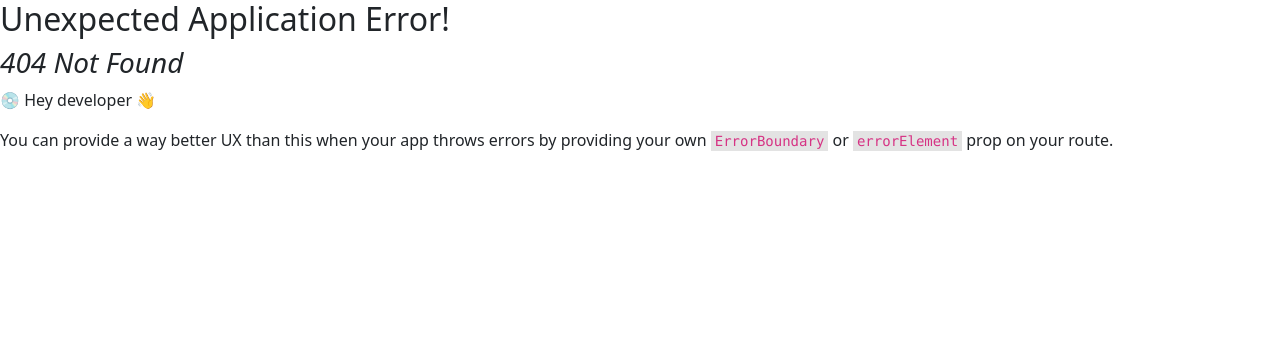
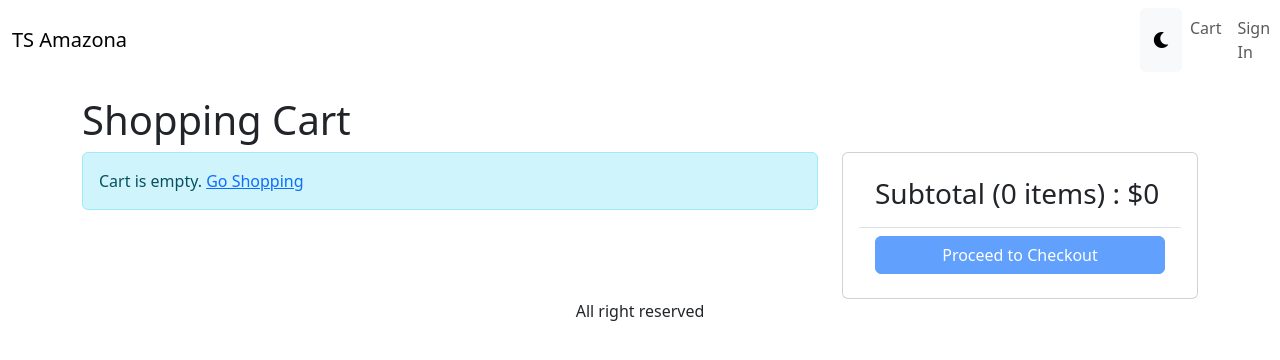
Before and after one commit to dev-jay-tech-ai/ts-ecommerce, a React (Vite) app in the folder frontend/: page /cart in a window 1280 px wide. Before the commit this address had no page. Shown: the top 360 px of the page. Built offline with nearby package versions, Linux system fonts and the light colour scheme.

Commit message:
Create cart page

```diff
--- a/frontend/src/App.tsx
+++ b/frontend/src/App.tsx
@@ -4,6 +4,7 @@
 import { LinkContainer } from 'react-router-bootstrap'
 import { Store } from './Store'
 import { ToastContainer } from 'react-toastify'
+import 'react-toastify/dist/ReactToastify.css'
 
 function App() {
   const { state: { mode, cart }, dispatch } = useContext(Store)
--- a/frontend/src/index.css
+++ b/frontend/src/index.css
@@ -20,3 +20,7 @@
 img.large {
   max-width: 100%;
 }
+
+img.thumbnail {
+  height: 80px;
+}
--- a/frontend/src/main.tsx
+++ b/frontend/src/main.tsx
@@ -14,13 +14,14 @@
 import { ReactQueryDevtools } from '@tanstack/react-query-devtools'
 import { QueryClient, QueryClientProvider } from '@tanstack/react-query'
 import { StoreProvider } from './Store.tsx'
+import CartPage from './pages/CartPage.tsx'
 
 const router = createBrowserRouter(
   createRoutesFromElements(
     <Route path='/' element={<App />}>
       <Route index={true} element={<HomePage />} />
       <Route path='product/:slug' element={<ProductPage />} />
-      {/* <Route path='dashboard' element={<Dashboard />} /> */}
+      <Route path='cart' element={<CartPage />} />
     </Route>
   )
 )
--- /dev/null
+++ b/frontend/src/pages/CartPage.tsx
@@ -0,0 +1,129 @@
+import { useContext } from 'react'
+import { Button, Card, Col, ListGroup, Row } from 'react-bootstrap'
+import { Helmet } from 'react-helmet-async'
+import { Link, useNavigate } from 'react-router-dom'
+import { toast } from 'react-toastify'
+import MessageBox from '../components/MessageBox'
+import { Store } from '../Store'
+import { CartItem } from '../types/Cart'
+
+export default function CartPage() {
+  const navigate = useNavigate()
+
+  const {
+    state: {
+      mode,
+      cart: { cartItems },
+    },
+    dispatch,
+  } = useContext(Store)
+
+  const updateCartHandler = (item: CartItem, quantity: number) => {
+    if (item.countInStock < quantity) {
+      toast.warn('Sorry. Product is out of stock')
+      return
+    }
+    dispatch({
+      type: 'CART_ADD_ITEM',
+      payload: { ...item, quantity },
+    })
+  }
+  const checkoutHandler = () => {
+    navigate('/signin?redirect=/shipping')
+  }
+  const removeItemHandler = (item: CartItem) => {
+    dispatch({ type: 'CART_REMOVE_ITEM', payload: item })
+  }
+
+  return (
+    <div>
+      <Helmet>
+        <title>Shopping Cart</title>
+      </Helmet>
+      <h1>Shopping Cart</h1>
+      <Row>
+        <Col md={8}>
+          {cartItems.length === 0 ? (
+            <MessageBox>
+              Cart is empty. <Link to="/">Go Shopping</Link>
+            </MessageBox>
+          ) : (
+            <ListGroup>
+              {cartItems.map((item: CartItem) => (
+                <ListGroup.Item key={item._id}>
+                  <Row className="align-items-center">
+                    <Col md={4}>
+                      <img
+                        src={item.image}
+                        alt={item.name}
+                        className="img-fluid rounded thumbnail"
+                      ></img>{' '}
+                      <Link to={`/product/${item.slug}`}>{item.name}</Link>
+                    </Col>
+                    <Col md={3}>
+                      <Button
+                        onClick={() =>
+                          updateCartHandler(item, item.quantity - 1)
+                        }
+                        variant={mode}
+                        disabled={item.quantity === 1}
+                      >
+                        <i className="fas fa-minus-circle"></i>
+                      </Button>{' '}
+                      <span>{item.quantity}</span>
+                      <Button
+                        variant={mode}
+                        onClick={() =>
+                          updateCartHandler(item, item.quantity + 1)
+                        }
+                        disabled={item.quantity === item.countInStock}
+                      >
+                        <i className="fas fa-plus-circle"></i>
+                      </Button>
+                    </Col>
+                    <Col md={3}>${item.price}</Col>
+                    <Col md={2}>
+                      <Button
+                        onClick={() => removeItemHandler(item)}
+                        variant={mode}
+                      >
+                        <i className="fas fa-trash"></i>
+                      </Button>
+                    </Col>
+                  </Row>
+                </ListGroup.Item>
+              ))}
+            </ListGroup>
+          )}
+        </Col>
+        <Col md={4}>
+          <Card>
+            <Card.Body>
+              <ListGroup variant="flush">
+                <ListGroup.Item>
+                  <h3>
+                    Subtotal ({cartItems.reduce((a, c) => a + c.quantity, 0)}{' '}
+                    items) : $
+                    {cartItems.reduce((a, c) => a + c.price * c.quantity, 0)}
+                  </h3>
+                </ListGroup.Item>
+                <ListGroup.Item>
+                  <div className="d-grid">
+                    <Button
+                      type="button"
+                      variant="primary"
+                      onClick={checkoutHandler}
+                      disabled={cartItems.length === 0}
+                    >
+                      Proceed to Checkout
+                    </Button>
+                  </div>
+                </ListGroup.Item>
+              </ListGroup>
+            </Card.Body>
+          </Card>
+        </Col>
+      </Row>
+    </div>
+  )
+}
```
